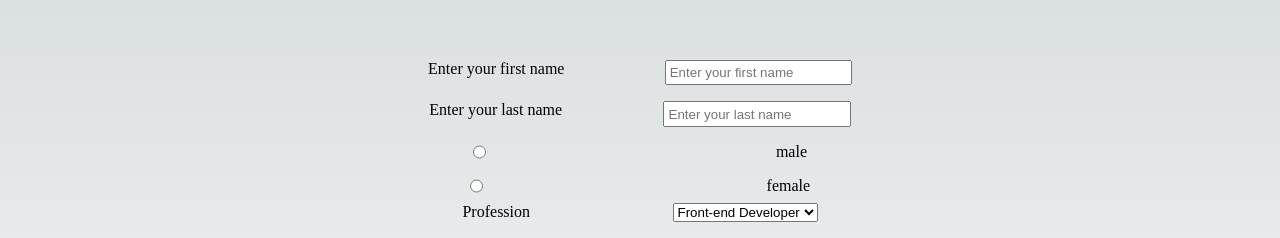
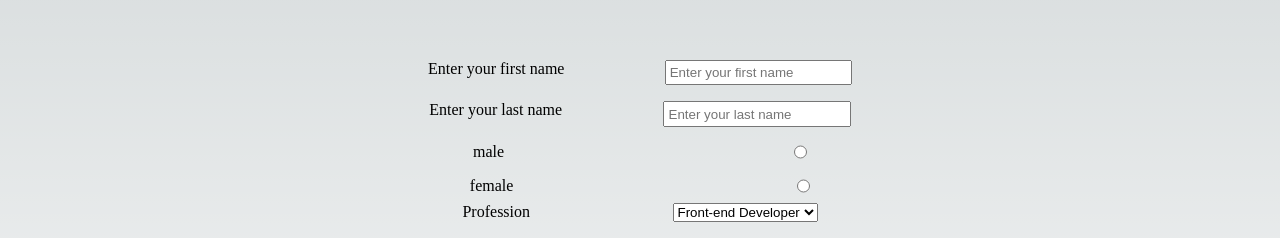
Before and after one commit to kartikey-shivam/dynamic-react-hook-form, a Next.js app: page / in a window 1280 px wide. Shown: the part 108-346 px from the top of the page. Built offline with nearby package versions, Linux system fonts and the light colour scheme.

Commit message:
formData prop

```diff
--- a/pages/Form.tsx
+++ b/components/Form/Form.tsx
@@ -1,8 +1,9 @@
 import React from "react"
 import { useForm, useFieldArray, useWatch } from "react-hook-form"
-import styles from "../styles/Home.module.css"
+import styles from "../../styles/Home.module.css"
 
 interface IFormData {
+  formData: {
     [key: string]: {
       label: string
       type: string
@@ -11,59 +12,20 @@ interface IFormData {
       defaultValue: string
       rules: {
         required: boolean
+        maxLenth?: number
       }
       checkboxLabel?: string
     }
   }
-const formData: IFormData = {
-  firstName: {
-    label: "First Name",
-    type: "text",
-    placeholder: "Enter your first name",
-    defaultValue: "",
-    rules: {
-      required: true,
-    },
-  },
-  lastName: {
-    label: "Last Name",
-    type: "text",
-    placeholder: "Enter your last name",
-    defaultValue: "",
-    rules: {
-      required: true,
-    },
-  },
-  gender: {
-    label: "Gender",
-    type: "radio",
-    options: ["male", "female"],
-    defaultValue: "",
-    rules: {
-      required: true,
-    },
-  },
-  profession: {
-    label: "Profession",
-    type: "dropdown",
-    options: ["Front-end Developer", "Back-end Developer", "Devops Engineer"],
-    defaultValue: "",
-    rules: {
-      required: true,
-    },
-  },
-  agree: {
-    type: "checkbox",
-    label: "Agree",
-    checkboxLabel: "I hereby agree to the terms.",
-    defaultValue: "false",
-    rules: {
-      required: true,
-    },
-  },
 }
-export default function Form() {
-  const { register, control, handleSubmit } = useForm()
+
+export default function Form({ formData }: IFormData) {
+  const {
+    register,
+    formState: { errors },
+    control,
+    handleSubmit,
+  } = useForm()
   const { fields, append, remove } = useFieldArray({
     control,
     name: "items",
@@ -89,26 +51,33 @@ export default function Form() {
                     {value.placeholder}
                   </label>
                   <input
-                    {...register(key)}
+                    {...register(key, {
+                      required: value.rules.required,
+                      // maxLength: value.rules.maxLength?value.rules.maxLength:null,
+                      // ...(value.rules.maxLenth && { maxLength: value.rules.maxLength }),
+                    })}
                     defaultValue={value.defaultValue}
                     placeholder={value.placeholder}
                     type="text"
                     className={styles.input}
+                    aria-invalid={errors[key] ? "true" : "false"}
                   />
+                  {errors[key]?.type === "required" && <p role="alert">{key} is required</p>}
+                  {errors[key]?.type === "maxLength" && <p role="alert">{key} is maxLength</p>}
                 </div>
               )
             case "radio":
               return value?.options?.map((item) => {
                 return (
                   <div className={styles.radio}>
+                    <label htmlFor={item}>{item}</label>
                     <input
                       type="radio"
                       value={item}
-                      {...register(value.label)}
+                      {...register(value.label, { required: value.rules.required })}
                       id={item}
                       className={styles.input}
                     />
-                    <label htmlFor={item}>{item}</label>
                   </div>
                 )
               })
--- /dev/null
+++ b/components/Form/index.tsx
@@ -0,0 +1 @@
+export { default as KForm } from "./Form"
--- /dev/null
+++ b/pages/api/formData.json
@@ -0,0 +1,48 @@
+{
+  "firstName": {
+    "label": "First Name",
+    "type": "text",
+    "placeholder": "Enter your first name",
+    "defaultValue": "",
+    "rules": {
+      "required": true,
+      "maxLength": 3
+    }
+  },
+  "lastName": {
+    "label": "Last Name",
+    "type": "text",
+    "placeholder": "Enter your last name",
+    "defaultValue": "",
+    "rules": {
+      "required": true
+    }
+  },
+  "gender": {
+    "label": "Gender",
+    "type": "radio",
+    "options": ["male", "female"],
+    "defaultValue": "",
+    "rules": {
+      "required": true
+    }
+  },
+  "profession": {
+    "label": "Profession",
+    "type": "dropdown",
+    "options": ["Front-end Developer", "Back-end Developer", "Devops Engineer"],
+    "defaultValue": "",
+    "rules": {
+      "required": true
+    }
+  },
+  "agree": {
+    "type": "checkbox",
+    "label": "Agree",
+    "checkboxLabel": "I hereby agree to the terms.",
+    "defaultValue": "false",
+    "rules": {
+      "required": true
+    }
+  }
+}
--- a/pages/index.tsx
+++ b/pages/index.tsx
@@ -1,9 +1,11 @@
-import Head from "next/head";
-import Image from "next/image";
-import { Inter } from "@next/font/google";
-import styles from "../styles/Home.module.css";
-import Form from "./Form";
-const inter = Inter({ subsets: ["latin"] });
+import Head from "next/head"
+import Image from "next/image"
+import { Inter } from "@next/font/google"
+import styles from "../styles/Home.module.css"
+import { KForm } from "../components/Form"
+import formData from "./api/formData.json"
+// import Form from "./Form";
+const inter = Inter({ subsets: ["latin"] })
 
 export default function Home() {
   return (
@@ -14,7 +16,7 @@ export default function Home() {
         <meta name="viewport" content="width=device-width, initial-scale=1" />
         <link rel="icon" href="/favicon.ico" />
       </Head>
-      <Form />
+      <KForm formData={formData} />
     </>
-  );
+  )
 }
```
Lines whose indentation alone changed are shown as unchanged.
